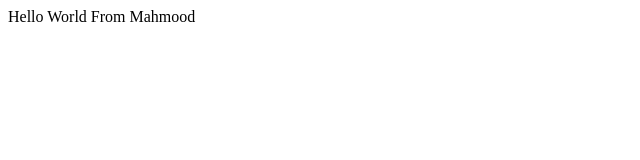
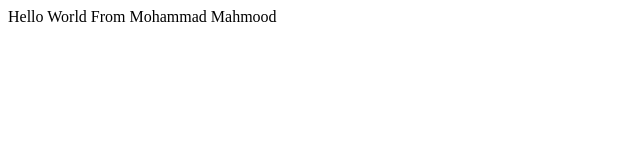
Before and after one commit to MohammadMahmoodM/AssignmentNo1, a plain HTML site: page index.html in a window 1280 px wide. Shown: the whole page, without its empty margins (0-640 px from the left). Drawn offline with Linux system fonts and the light colour scheme.

Commit message:
surge Automation

```diff
--- a/index.html
+++ b/index.html
@@ -4,6 +4,6 @@
     <title>Document</title>
 </head>
 <body>
-    <div>Hello World From Mahmood</div>
+    <div>Hello World From Mohammad Mahmood</div>
 </body>
 </html>
```
Also changed, not shown: Surge.txt (added).
